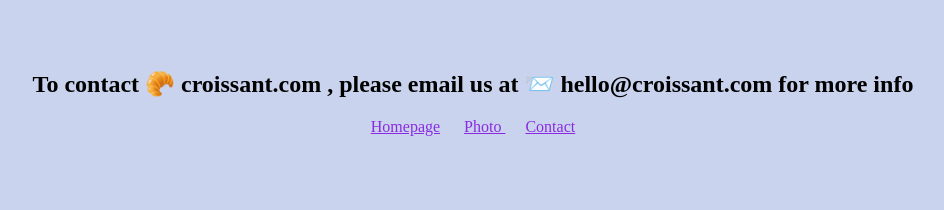
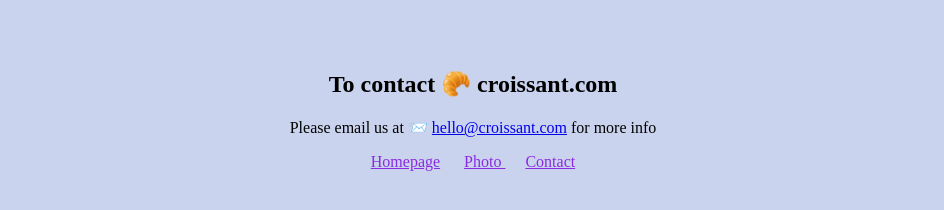
Before and after one commit to nancycaroolina/croissant-website, a plain HTML site: page contact.html in a window 1280 px wide. Shown: the whole page, without its empty margins (167-1111 px from the left). Drawn offline with Linux system fonts and the light colour scheme.

Commit message:
Make site SEO friendly

```diff
--- a/contact.html
+++ b/contact.html
@@ -5,13 +5,21 @@
     <meta http-equiv="X-UA-Compatible" content="IE=edge" />
     <meta name="viewport" content="width=device-width, initial-scale=1.0" />
     <link rel="stylesheet" href="/css/style.css" />
-    <title>Contact Croissant</title>
+    <title>Contact Croissant - Croissant.com</title>
+    <meta
+      name="description"
+      content="Contact croissant.com to learn more about croissants"
+    />
   </head>
   <body>
-    <h2>
-      To contact 🥐 croissant.com , please email us at 📨 hello@croissant.com
+    <h2>To contact 🥐 croissant.com</h2>
+    <p>
+      Please email us at 📨
+      <a href="mailito:hello@croissant.com" title="contact us by email"
+        >hello@croissant.com</a
+      >
       for more info
-    </h2>
+    </p>
 
     <footer>
       <a href="/" title="Homepage">Homepage</a>
```
Also changed, not shown: index.html (+2 -1 lines), photo.html (+4 -0 lines).
